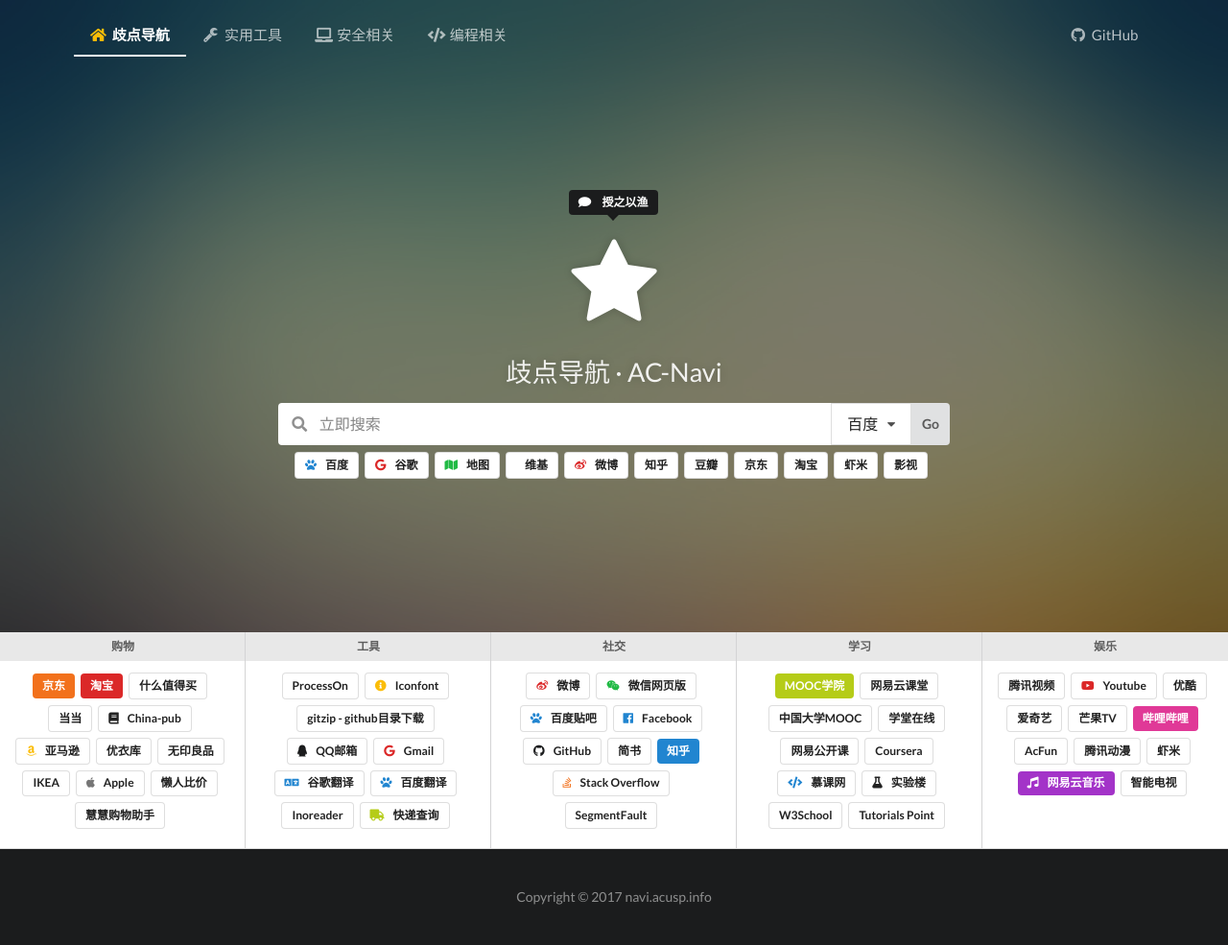
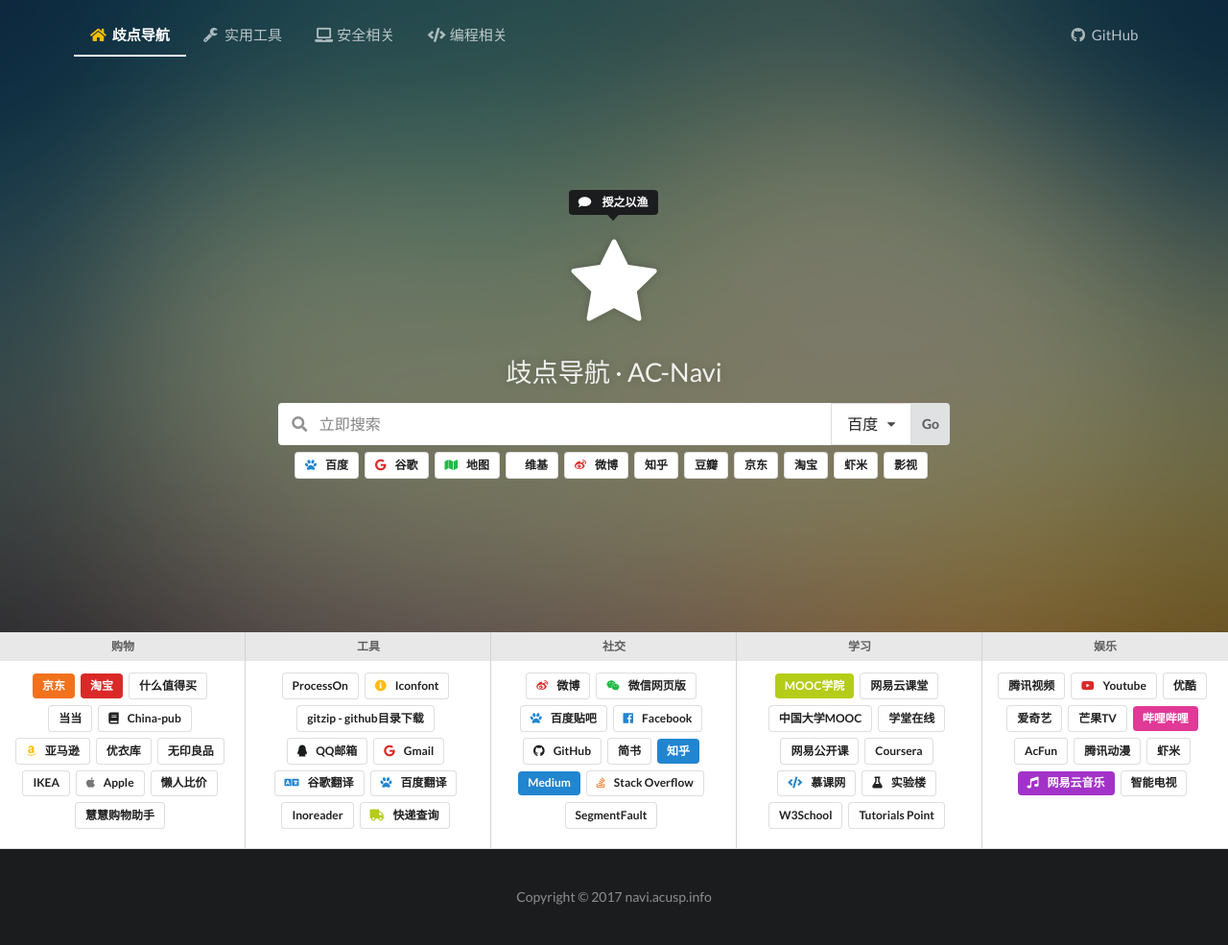
Before and after one commit to acusp/AC-Navi, a Jekyll site: the page built from index.html, in a window 1280 px wide. Shown: the whole page at 96% size. Built offline with Jekyll 4.4.1, drawn with Linux system fonts in a browser that asks for light colours; comment, search, counter and statistics services are not loaded.

Commit message:
Add Medium link

```diff
--- a/_data/home_links.yml
+++ b/_data/home_links.yml
@@ -134,6 +134,10 @@
       style: blue
       url: http://www.zhihu.com/
 
+    - name: Medium
+      style: blue
+      url: https://medium.com/
+
     - name: Stack Overflow
       icon: stack overflow orange
       style: basic
```
